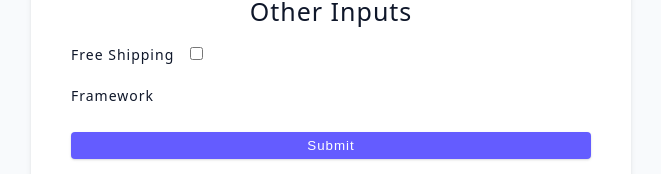
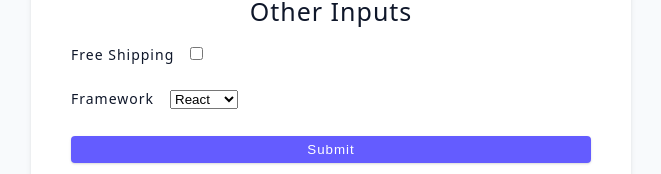
Before and after one commit to priyak1203/react-advanced-concepts, a React (Vite) app: page / in a window 1280 px wide. Shown: the part 117-291 px from the top of the page, without its empty margins (309-970 px from the left). Built offline with nearby package versions, Linux system fonts and the light colour scheme.

Commit message:
select input handling

```diff
--- a/src/tutorial/06-forms/04-other-input.jsx
+++ b/src/tutorial/06-forms/04-other-input.jsx
@@ -4,9 +4,14 @@
 
 const OtherInputs = () => {
   const [shipping, setShipping] = useState(false);
+  const [framework, setFramework] = useState('');
 
   const handleShipping = (e) => {
     setShipping(e.target.checked);
+  };
+
+  const handleFramework = (e) => {
+    setFramework(e.target.value);
   };
 
   return (
@@ -33,10 +38,26 @@
             onChange={handleShipping}
           />
         </div>
+        {/* select */}
         <div className="form-row" style={{ textAlign: 'left' }}>
-          <label htmlFor="framework" className="form-label">
+          <label
+            htmlFor="framework"
+            className="form-label"
+            style={{ display: 'inline', marginRight: '1rem' }}
+          >
             framework
           </label>
+          <select
+            name="framework"
+            id="framework"
+            value={framework}
+            onChange={handleFramework}
+            style={{ textTransform: 'capitalize' }}
+          >
+            {frameworks.map((framework, index) => {
+              return <option key={index}>{framework}</option>;
+            })}
+          </select>
         </div>
         <button type="submit" className="btn btn-block">
           submit
```
